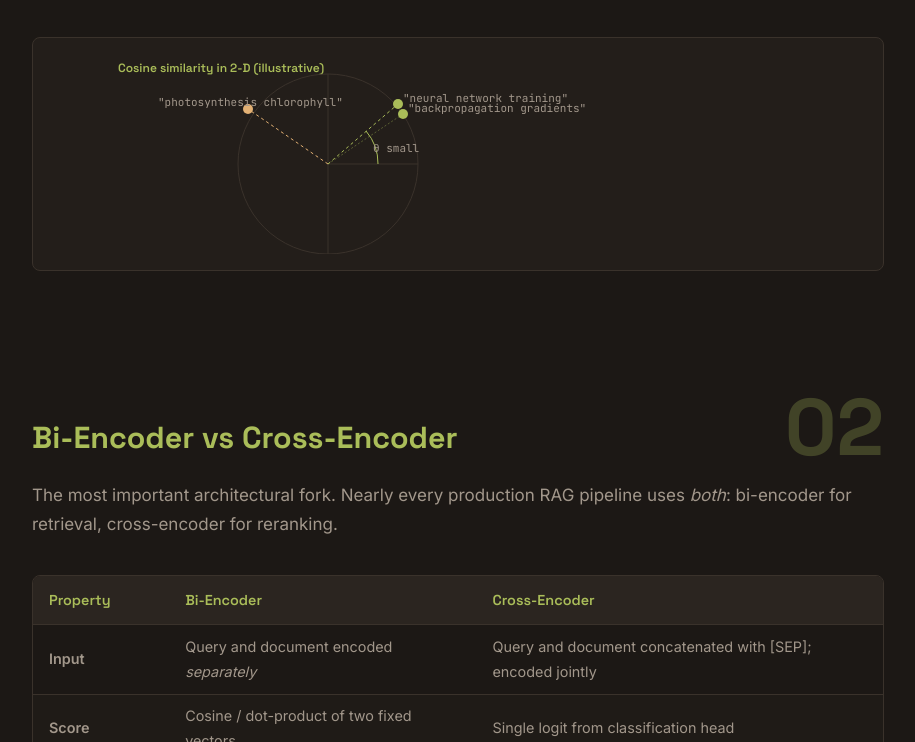
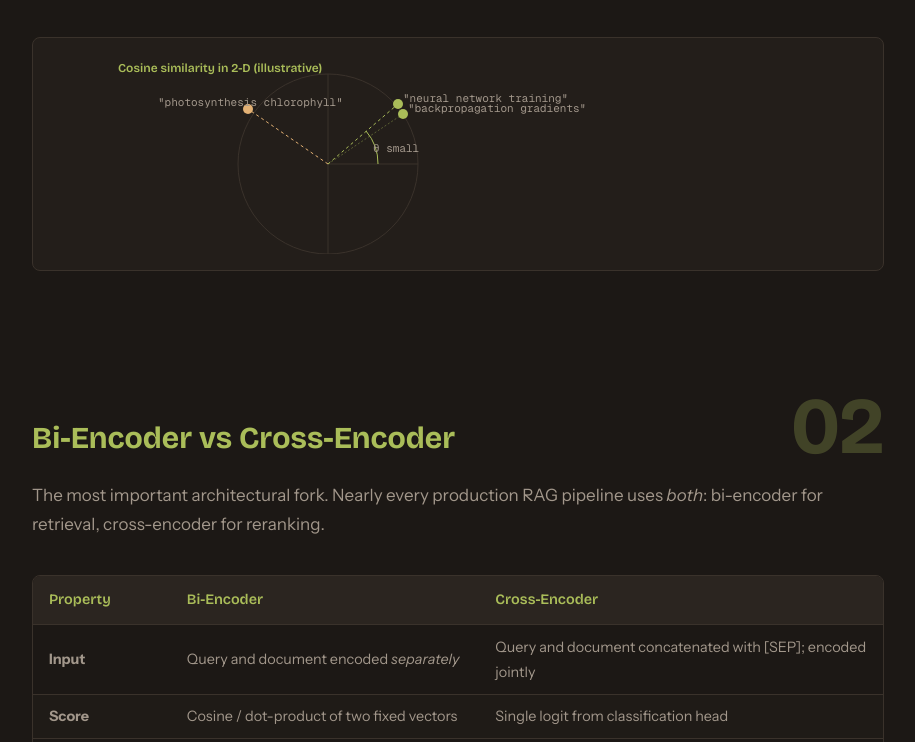
Before and after one commit to BrendanJamesLynskey/RAG_01_Embedding_Models, a plain HTML site: page index.html in a window 1280 px wide. Shown: the part 2391-3133 px from the top of the page, without its empty margins (182-1097 px from the left). Drawn offline with nearby package versions, Linux system fonts and the light colour scheme.

Commit message:
Set the "Walnut & Teal" typefaces
Replace the shared Playfair Display / Space Grotesk / DM Sans / Inter /
JetBrains Mono stack with this group's trio: Bricolage Grotesque for headings, Instrument Sans for body, Geist Mono for code.
Font names change only in font declarations, SVG and canvas text, so
slide copy is untouched.

Co-Authored-By: Claude Opus 5.5 <noreply@anthropic.com>

```diff
--- a/index.html
+++ b/index.html
@@ -6,7 +6,7 @@
     <title>RAG 01 — Embedding Models</title>
     <link rel="preconnect" href="https://fonts.googleapis.com">
     <link rel="preconnect" href="https://fonts.gstatic.com" crossorigin>
-    <link href="https://fonts.googleapis.com/css2?family=JetBrains+Mono:wght@400;500;700&family=Space+Grotesk:wght@400;500;600;700&family=Inter:wght@400;500;600&display=swap" rel="stylesheet">
+    <link href="https://fonts.googleapis.com/css2?family=Bricolage+Grotesque:wght@400;500;600;700&family=Instrument+Sans:ital,wght@0,400;0,500;0,600;0,700;1,400;1,700&family=Geist+Mono:ital,wght@0,400;0,500;0,600;0,700;1,400;1,700&display=swap" rel="stylesheet">
     <style>
         :root {
             --bg-primary: #1c1815;
@@ -18,9 +18,9 @@
             --accent-dim: #aabd5944;
             --accent-glow: #aabd5933;
             --border: #3a322b;
-            --font-display: 'Space Grotesk', sans-serif;
-            --font-mono: 'JetBrains Mono', 'Fira Code', monospace;
-            --font-body: 'Inter', sans-serif;
+            --font-display: 'Bricolage Grotesque', sans-serif;
+            --font-mono: 'Geist Mono', 'Geist Mono', monospace;
+            --font-body: 'Instrument Sans', sans-serif;
             --max-width: 900px;
         }
         *, *::before, *::after { box-sizing: border-box; margin: 0; padding: 0; }
@@ -467,11 +467,11 @@
     <div class="canvas-wrap">
         <svg viewBox="0 0 700 200" width="700" height="200" xmlns="http://www.w3.org/2000/svg">
             <style>
-                .ev-lbl { fill: #a2978b; font-family: 'JetBrains Mono', monospace; font-size: 11px; }
+                .ev-lbl { fill: #a2978b; font-family: 'Geist Mono', monospace; font-size: 11px; }
                 .ev-dot { fill: #aabd59; }
                 .ev-dotd { fill: #a2978b; }
                 .ev-line { stroke: #aabd59; stroke-width: 1; stroke-dasharray: 3 3; }
-                .ev-ttl { fill: #aabd59; font-family: 'Space Grotesk', sans-serif; font-weight: 600; font-size: 12px; }
+                .ev-ttl { fill: #aabd59; font-family: 'Bricolage Grotesque', sans-serif; font-weight: 600; font-size: 12px; }
             </style>
             <text x="10" y="18" class="ev-ttl">Cosine similarity in 2-D (illustrative)</text>
             <circle cx="220" cy="110" r="90" fill="none" stroke="#3a322b" stroke-width="1"/>
```
